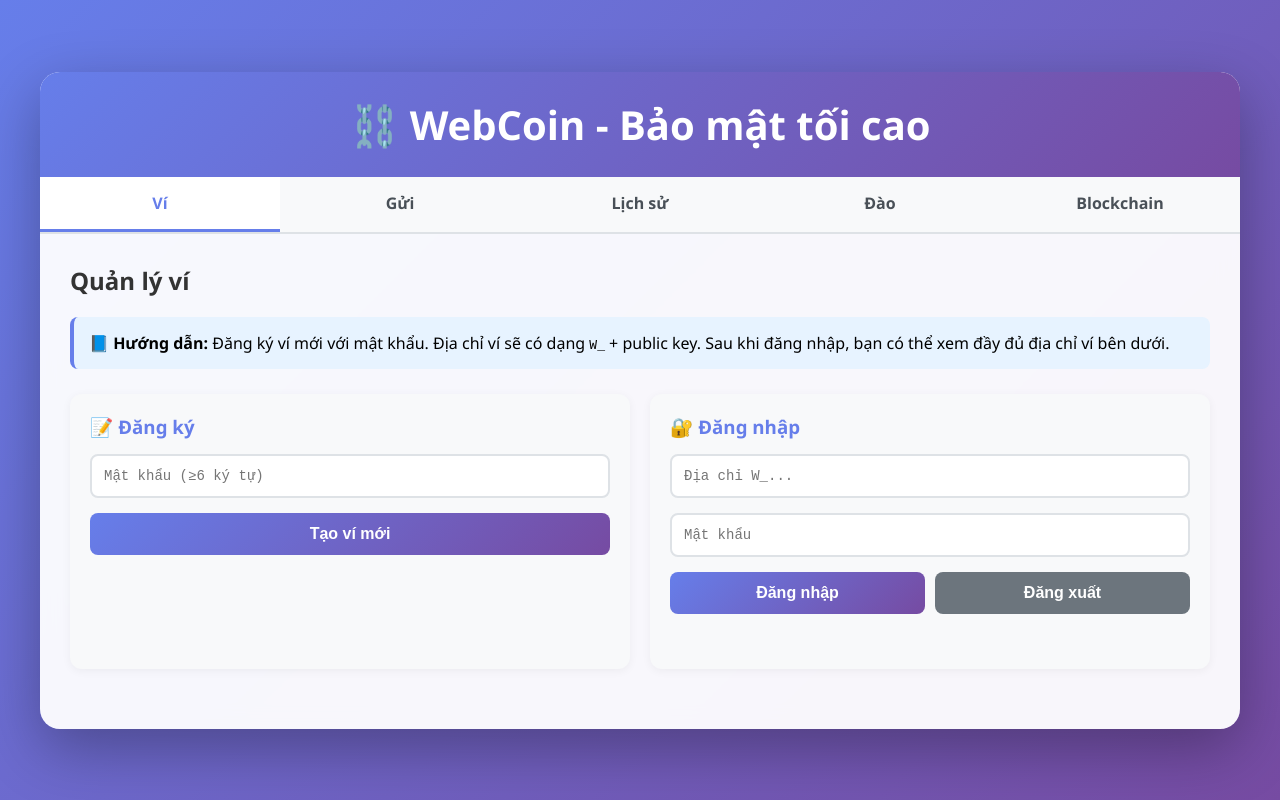
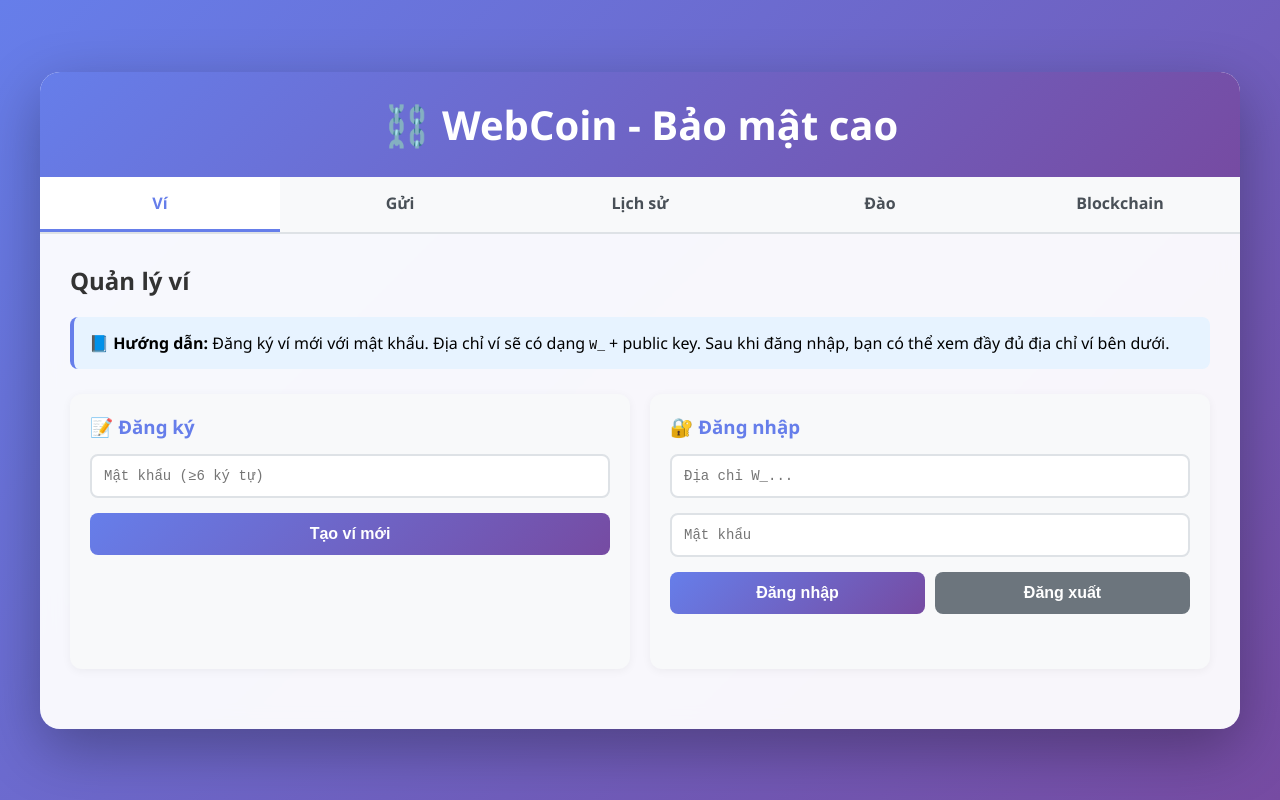
Before and after one commit to nam348tnh3gp/web-coin, a website: page public/index.html in a window 1280 px wide. Drawn offline with nearby package versions, Linux system fonts and the light colour scheme; a script that the page names is missing.

Commit message:
Update index.html

```diff
--- a/public/index.html
+++ b/public/index.html
@@ -284,7 +284,7 @@
 </head>
 <body>
     <div class="container">
-        <h1>⛓️ WebCoin - Bảo mật tối cao</h1>
+        <h1>⛓️ WebCoin - Bảo mật cao</h1>
 
         <div class="tabs">
             <div class="tab active" data-tab="wallet">Ví</div>
```
